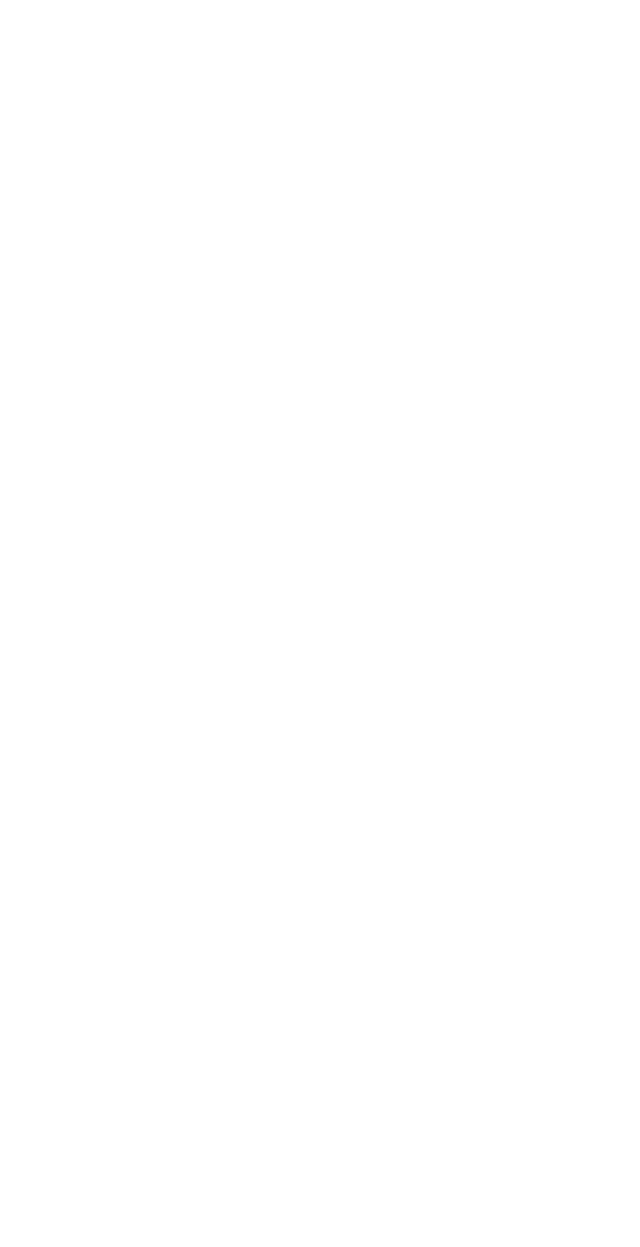
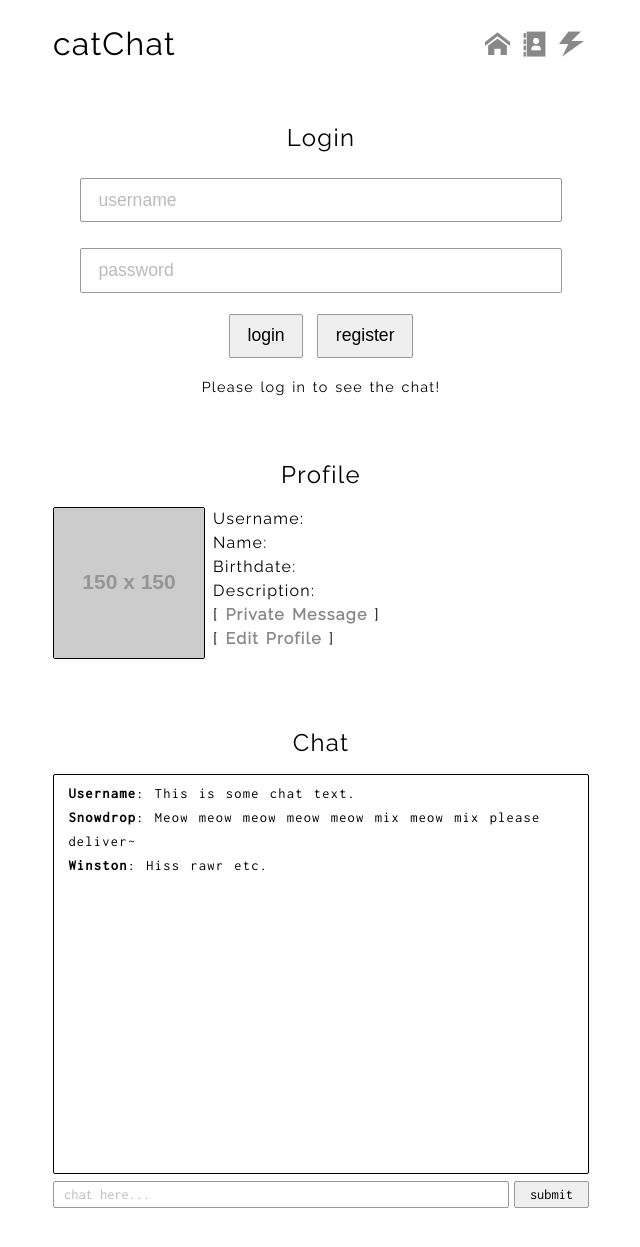
Before and after one commit to joycatchat/client, a plain HTML site: page index.html in a window 1280 px wide. Shown: the whole page, without its empty margins (319-959 px from the left). Before the commit the page ends 800 px from the top, so only its background shows below. Drawn offline with nearby package versions, Linux system fonts and the light colour scheme; placeholder pictures from the web are drawn by us; files whose address does not match are found by name.

Commit message:
beginning login functionality

```diff
--- a/index.html
+++ b/index.html
@@ -12,9 +12,68 @@
     <base href=".">
   </head>
   <body>
+    <div id="wrapper">
+      <header class="clearfix">
+        <h1>catChat</h1>
 
+        <nav class="main-nav">
+          <ul>
+            <li class="tab" data-content="home"><a href="" class="icon-home"></a></li>
+            <li class="tab" data-content="about"><a href="about" class="icon-address-book"></a></li>
+            <li class="tab" data-content="login" id="logintab"><a href="login" class="icon-power"></a></li>
+          </ul>
+        </nav>
+      </header>
 
+      <main class="clearfix">
+        <div id="login" class="container clearfix">
+          <form id="loginform" class="center">
+            <h2>Login</h2>
 
+            <input type="text" id="username" name="username" placeholder="username" required />
+
+            <input type="password" id="password" name="password" placeholder="password" required />
+
+            </select>
+              <input type="submit" id="loginbutton" value="login" /> <button id="registerbutton">register</button>
+
+              <p id="validationmsg">Please log in to see the chat!</p>
+
+          </form>
+        </div> <!-- login container -->
+
+        <div id="profile" class="container clearfix">
+          <h2>Profile</h2>
+          <img id="avatar" src="http://via.placeholder.com/150x150" />
+          <ul>
+            <li>Username: <span id="profile-username"></span></li>
+            <li>Name: <span id="profile-name"></span></li>
+            <li>Birthdate: <span id="profile-birthdate"></span></li>
+            <li>Description: <span id="profile-description"></span></li>
+            <li>[ <a href="#" id="privatemessage"> Private Message</a> ]</li>
+            <li>[ <a href="#" id="editprofile">Edit Profile</a> ]</li>
+          </ul>
+        </div> <!-- profile container -->
+
+        <div id="chat" class="container clearfix">
+          <h2>Chat</h2>
+          <div id="chatwindow">
+            <span class="chat-username" title="12/01/17 12:00:00AM">Username</span>: <span class="chat-text">This is some chat text.</span><br />
+
+            <span class="chat-username" title="12/01/17 12:00:00AM">Snowdrop</span>: <span class="chat-text">Meow meow meow meow meow mix meow mix please deliver~</span><br />
+
+            <span class="chat-username" title="12/01/17 12:00:00AM">Winston</span>: <span class="chat-text">Hiss rawr etc.</span><br />
+          </div><!-- chat window -->
+
+          <form id="chatform" class="clearfix">
+            <input type="text" id="chat-input" name="username" placeholder="chat here..." required />
+
+            <input type="submit" id="chat-submit" value="submit" />
+          </form>
+        </div> <!-- chat container -->
+
+      </main>
+    </div> <!-- wrapper -->
     <script src="https://ajax.googleapis.com/ajax/libs/jquery/3.1.1/jquery.min.js"></script>
     <script src="https://cdn.rawgit.com/visionmedia/page.js/master/page.js"></script>
     <script src="scripts/login.js" type="text/javascript"></script>
--- a/scripts/login.js
+++ b/scripts/login.js
@@ -0,0 +1,22 @@
+'use strict';
+
+var app = app || {};
+// const __API_URL__ = 'https://joycatchat.herokuapp.com';
+const __API_URL__ = 'http://localhost:3000';
+
+(function (module){
+  const login = {};
+
+  // Login Event Handler
+  $('#loginform').on('submit', function(e) {
+    e.preventDefault();
+    login.username = $('#username').val().toLowerCase();
+    login.password = $('#password').val().toLowerCase();
+
+    $.get(`${__API_URL__}/login`, {'username': login.username, 'password': login.password})
+      .then(data => {console.log(data)})
+      .catch(err => console.error(err));
+  });
+
+  module.login = login;
+})(app);
--- a/styles/layout.css
+++ b/styles/layout.css
@@ -38,7 +38,7 @@ h2 {
 
 input, button {
   font-size: 1.1em;
-  margin: 0.2em;
+  margin: 0.2em 0.2em 1em 0.2em;
   padding: 0.6em 1em;
   font-weight: 100;
   outline: none;
--- a/styles/style.css
+++ b/styles/style.css
@@ -34,6 +34,10 @@ a {
   font-weight: 900;
 }
 
+p {
+  font-size: 0.9em;
+}
+
 .clearfix::after {
   content: "";
   display: table;
```
